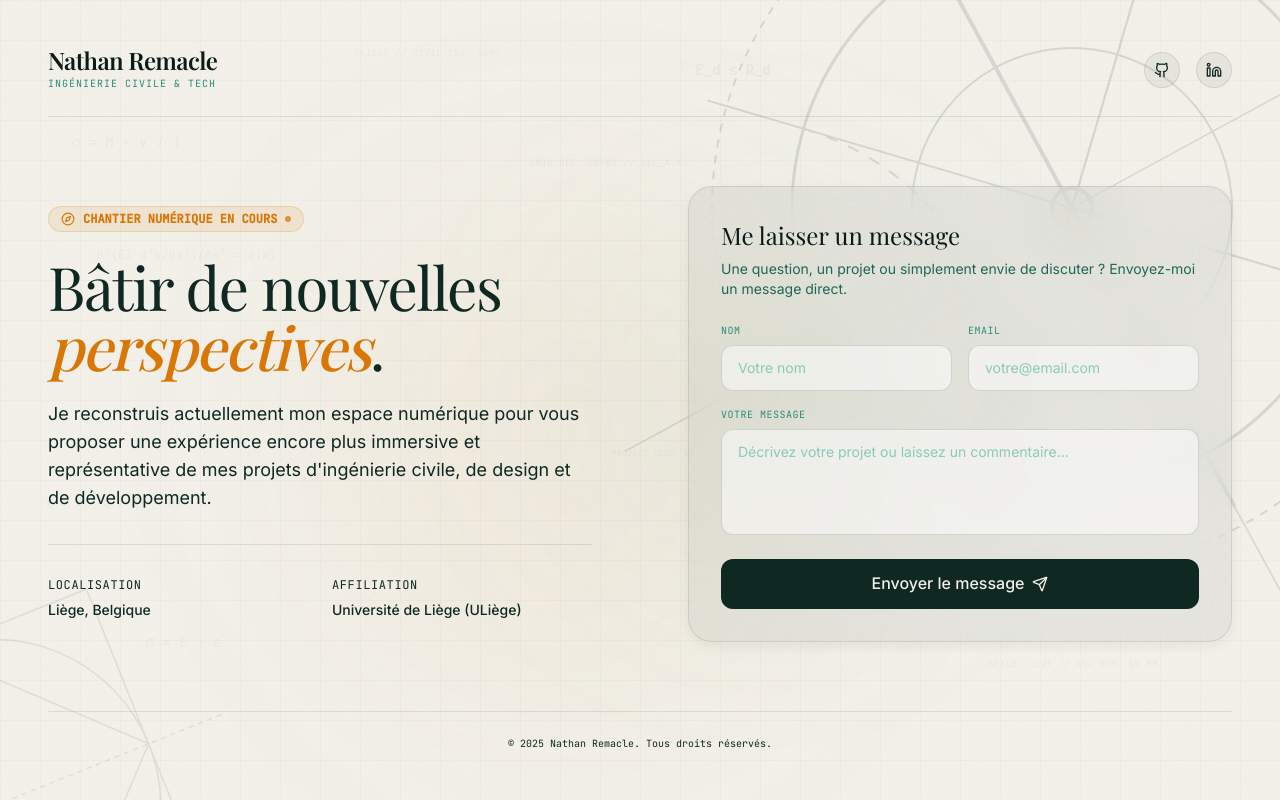
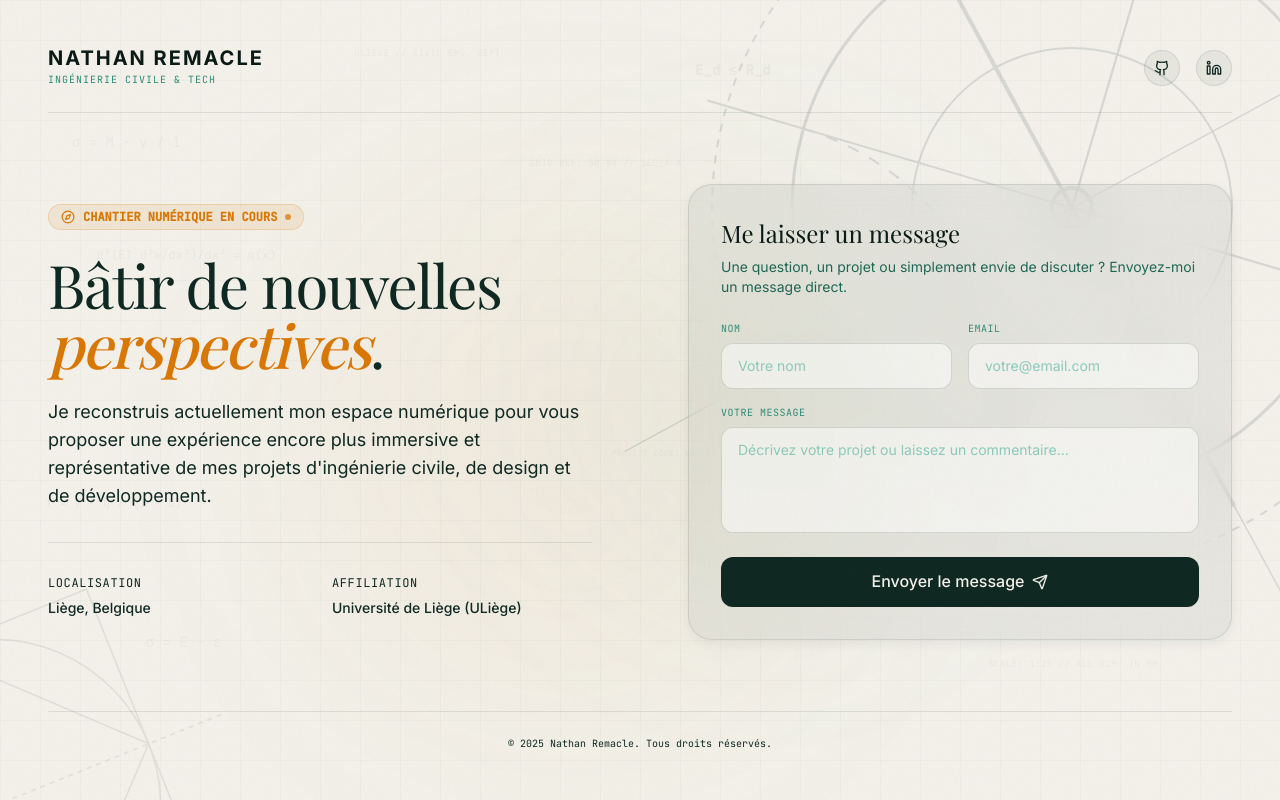
Before and after one commit to nathannremacle/portfolio, a Next.js app in the folder Portfolio/: page / in a window 1280 px wide. Built offline with nearby package versions, Linux system fonts and the light colour scheme; a web font is replaced by a local one.

Commit message:
style: change header signature font to elegant uppercase tracking-widest sans-serif

```diff
--- a/Portfolio/app/page.tsx
+++ b/Portfolio/app/page.tsx
@@ -149,7 +149,7 @@ export default function UnderConstruction() {
       {/* Header */}
       <header className="relative z-10 w-full flex justify-between items-center border-b border-pine-800/10 pb-6">
         <div>
-          <span className="font-serif text-2xl font-semibold tracking-tight text-pine-900 block leading-none">
+          <span className="font-sans text-xl font-bold uppercase tracking-widest text-pine-900 block leading-none">
             Nathan Remacle
           </span>
           <span className="font-mono text-[10px] uppercase tracking-widest text-pine-500 mt-1 block">
```
